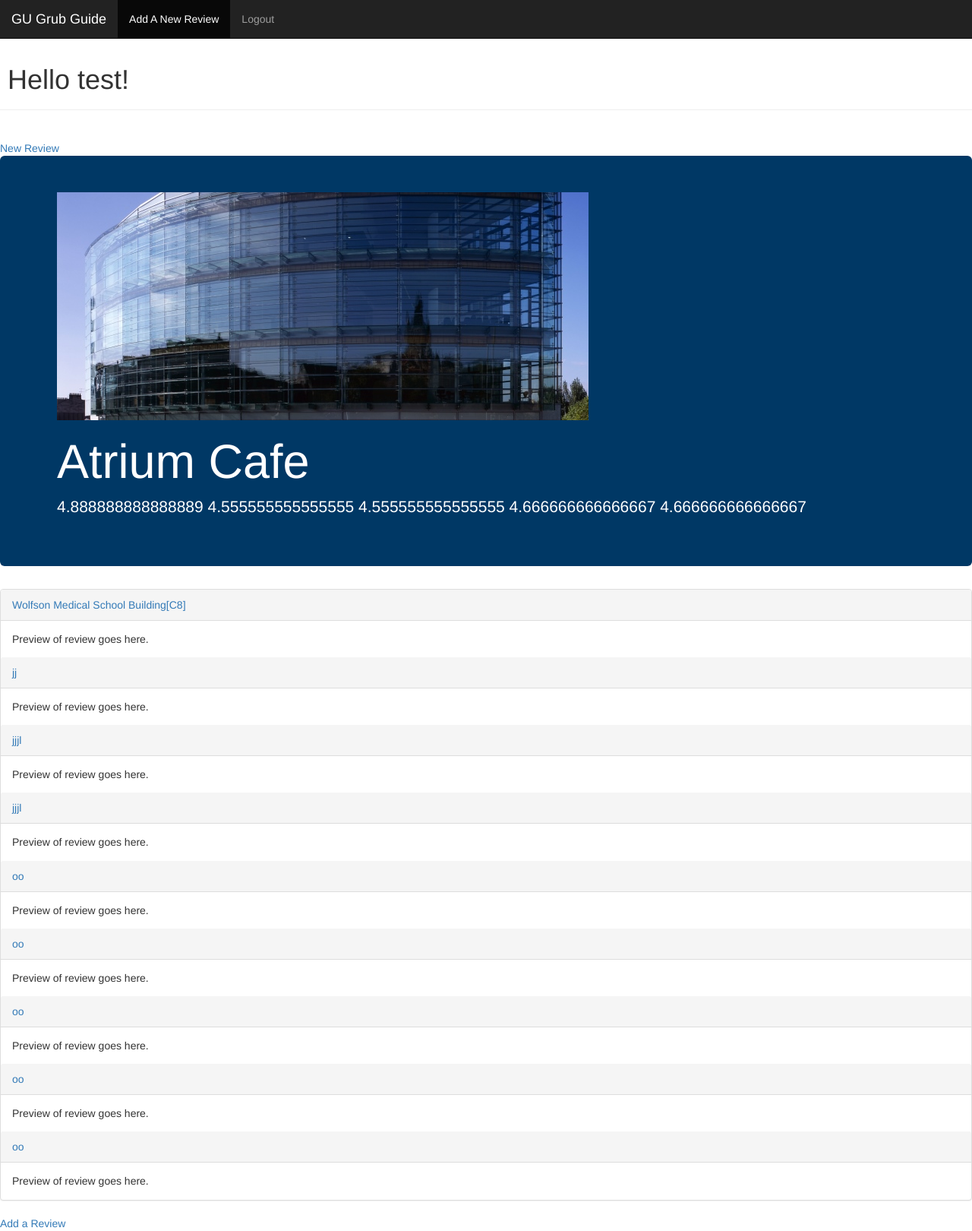
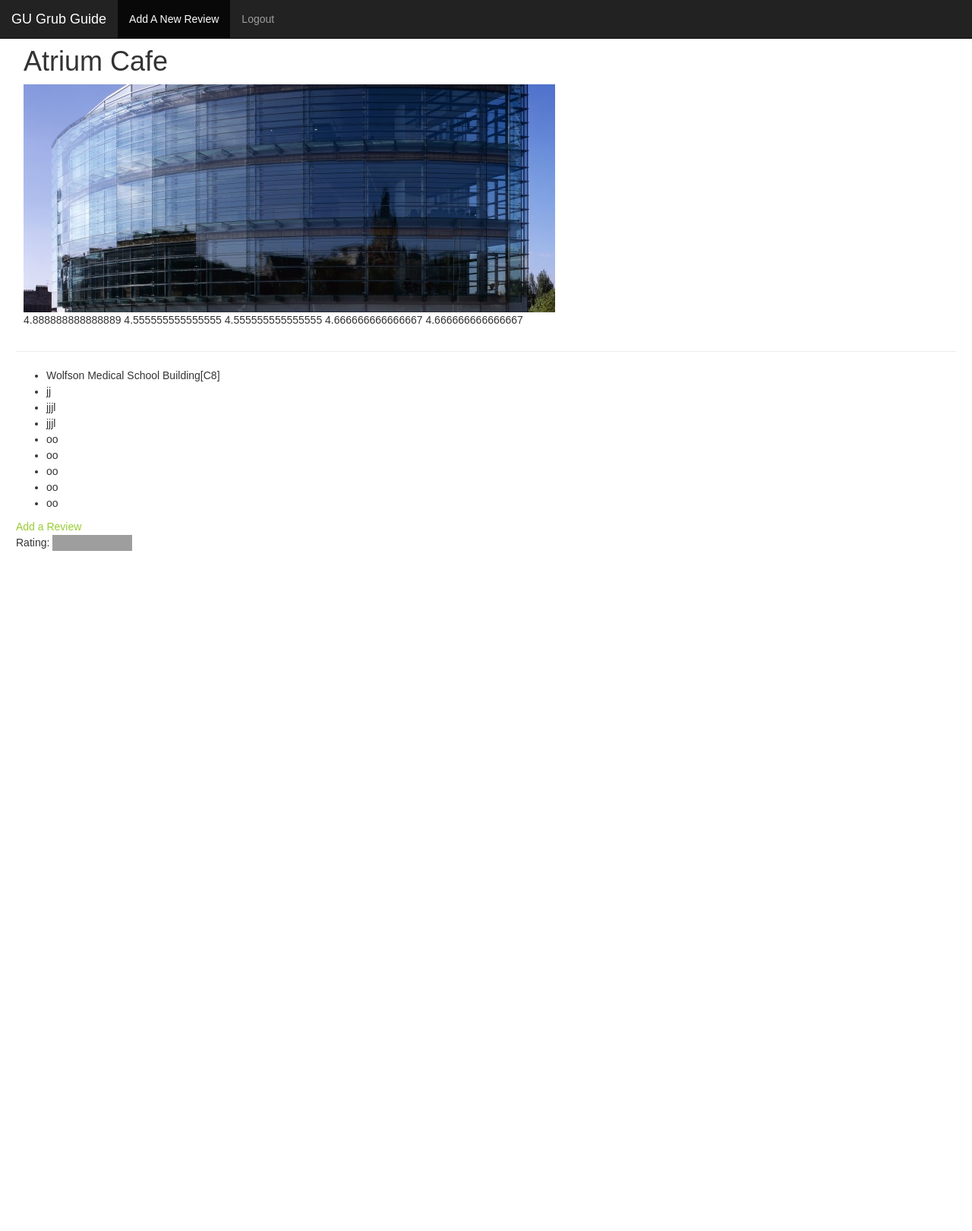
Before and after one commit to FergusMacNamara/ITechGroupProj, a Django app: a page that uses GUGrubGuide/templates/gugrub/base.html in a window 1280 px wide. Shown: the whole page at 76% size. After the commit the page ends 725 px from the top, so only its background shows below. Run offline with Django 3.2, Linux system fonts and the light colour scheme; a user stored in the database is signed in; data comes from the database, SQL or seed files in the repository; both versions use the stored data as it was after the commit; parts of the project's set-up code (start-up, migrations or seed data) failed here and were passed over; some libraries are stand-ins or nearby versions; grey boxes are pictures that could not be loaded.

Commit message:
star rating

```diff
--- a/GUGrubGuide/gugrub/forms.py
+++ b/GUGrubGuide/gugrub/forms.py
@@ -4,11 +4,22 @@ from django import forms
 from gugrub.models import Review, Eatery
 from django.contrib.auth.models import User
 
+from django.forms.fields import ChoiceField
+from django.forms.fields import MultipleChoiceField
+from django.forms.widgets import RadioSelect
+from django.forms.widgets import CheckboxSelectMultiple
+from django.forms.extras.widgets import SelectDateWidget
+
 class EateryReviewForm(forms.ModelForm):
+
+    CHOICES = (('1', 'One'), ('2', 'Two'),('3', 'Three'),('4', 'Four'),('5', 'Five'))
     date = forms.DateTimeInput
     title = forms.CharField(max_length=256, help_text="Please enter a title for your review.")
     description = forms.CharField(widget = forms.Textarea, help_text="Please describe your experience.")
-    qualityRating = forms.IntegerField(help_text="How would you rate the quality of the food/drink?", max_value=5, min_value=0)
+    qualityRating = forms.ChoiceField(choices=CHOICES, widget=RadioSelect, help_text="How would you rate the quality of the food/drink?",)
+    # quality= forms.ChoiceField(choices=CHOICES, widget=forms.RadioChoiceInput)
+
+    # choice_field = forms.ChoiceField(widget=forms.RadioSelect, choices=CHOICES)
     valueRating = forms.IntegerField(help_text="How would you rate the value of the food/drink?", max_value=5, min_value=0)
     atmosphereRating = forms.IntegerField(help_text="How would you rate the atmosphere?", max_value=5, min_value=0)
     serviceRating = forms.IntegerField(help_text="How would you rate the service?", max_value=5, min_value=0)
@@ -24,12 +35,21 @@ class EateryReviewForm(forms.ModelForm):
         model = Review
         fields = ('title', 'description', 'qualityRating', 'valueRating', 'atmosphereRating', 'serviceRating', 'recommendRating', 'picture')
 
+
+
 class NewReviewForm(forms.ModelForm):
+
+    CHOICES = (('1', 'One'), ('2', 'Two'),('3', 'Three'),('4', 'Four'),('5', 'Five'))
+
     eatery = forms.ModelChoiceField(queryset=Eatery.objects.all(), help_text="Please enter the eatery name.")
     date = forms.DateTimeInput
     title = forms.CharField(max_length=256, help_text="Please enter a title for your review.")
     description = forms.CharField(widget = forms.Textarea, help_text="Please describe your experience.")
-    qualityRating = forms.IntegerField(help_text="How would you rate the quality of the food/drink?", max_value=5, min_value=0)
+    # qualityRating = forms.IntegerField(help_text="How would you rate the quality of the food/drink?", max_value=5, min_value=0)
+    # choice_field = forms.ChoiceField(widget=forms.RadioSelect, choices=CHOICES)
+
+    qualityRating = forms.ChoiceField(choices=CHOICES, widget=RadioSelect, help_text="How would you rate the quality of the food/drink?",)
+
     valueRating = forms.IntegerField(help_text="How would you rate the value of the food/drink?", max_value=5, min_value=0)
     atmosphereRating = forms.IntegerField(help_text="How would you rate the atmosphere?", max_value=5, min_value=0)
     serviceRating = forms.IntegerField(help_text="How would you rate the service?", max_value=5, min_value=0)
--- /dev/null
+++ b/GUGrubGuide/static/css/stylesheet.css
@@ -0,0 +1,54 @@
+body{
+  margin      : 0;
+  padding     : 1.5em;
+  font-family : sans-serif;
+  line-height : 1.5;
+}
+
+p{
+  margin  : 0 0 1.5em;
+  padding : 0;
+}
+
+a{
+  color           : #9c3;
+  text-decoration : none;
+}
+
+.starRating:not(old){
+  display        : inline-block;
+  width          : 7.5em;
+  height         : 1.5em;
+  overflow       : hidden;
+  vertical-align : bottom;
+}
+
+.starRating:not(old) > input{
+  margin-right : -100%;
+  opacity      : 0;
+}
+
+.starRating:not(old) > label{
+  display         : block;
+  float           : right;
+  position        : relative;
+  background      : url('/static/images/star-off.svg');
+  background-size : contain;
+}
+
+.starRating:not(old) > label:before{
+  content         : '';
+  display         : block;
+  width           : 1.5em;
+  height          : 1.5em;
+  background      : url('/static/images/star-on.svg');
+  background-size : contain;
+  opacity         : 0;
+  transition      : opacity 0.2s linear;
+}
+
+.starRating:not(old) > label:hover:before,
+.starRating:not(old) > label:hover ~ label:before,
+.starRating:not(:hover) > :checked ~ label:before{
+  opacity : 1;
+}
--- a/GUGrubGuide/templates/gugrub/add_eatery_review.html
+++ b/GUGrubGuide/templates/gugrub/add_eatery_review.html
@@ -25,4 +25,6 @@
 
             <input type="submit" name="submit" value="Submit Review" />
         </form>
+
+
 {% endblock %}
--- a/GUGrubGuide/templates/gugrub/base.html
+++ b/GUGrubGuide/templates/gugrub/base.html
@@ -11,6 +11,12 @@
     <title>GUGrubGuide - {% block title %}Rate the food at Glasgow U!{% endblock %}</title>
 
     <link href="/static/css/bootstrap.css" rel="stylesheet">
+ <link rel="stylesheet" href="/static/css/stylesheet.css">
+
+<link href="/static/css/star-rating.min.css" media="all" rel="stylesheet" type="text/css" />
+<script src="/static/js/jquery.js"></script>
+<script src="/static/js/star-rating.min.js" type="text/javascript"></script>
+
 
     <!--[if lt IE 9]>
       <script src="https://oss.maxcdn.com/html5shiv/3.7.2/html5shiv.min.js"></script>
--- a/GUGrubGuide/templates/gugrub/eatery.html
+++ b/GUGrubGuide/templates/gugrub/eatery.html
@@ -5,38 +5,23 @@
 {% block title %}{{eatery_name}}{% endblock %}
 
 {% block body_block %}
-
-    {% if user.is_authenticated %}
     <div class="page-header">
-         <h1>Hello {{ user.username }}!</h1>
-    </div>
-    </br>
-    <a href="/gugrub/add_new_review/">New Review</a><br />
-    {% endif %}
-
-    <div class="jumbotron">
-        <div class="container">
+        <h1>{{ eatery.name }}</h1>
         <img src="{{MEDIA_URL}}{{eatery.picture}}"/>
-            <h1>{{ eatery.name }}</h1>
         <p>{{eatery.averageQualityRating}}
         {{eatery.averageValueRating}}
         {{eatery.averageAtmosphereRating}}
         {{eatery.averageServiceRating}}
         {{eatery.averageRecommendRating}}</p>
     </div>
-    </div>
-
         <p>{{ avgQ }} </p>
         {% if eatery %}
             {% if reviews %}
-            <div class="panel panel-default">
+            <ul>
                 {% for review in reviews %}
-                <div class="panel-heading"><a href="#">{{ review.title }}</a></div>
-                <div class="panel-body">
-                    <p class="list-group-item-text">Preview of review goes here. </p>
-                </div>
+                <li>{{ review.title }}</a></li>
                 {% endfor %}
-            </div>
+            </ul>
             {% else %}
                 <strong>No reviews currently.</strong>
             {% endif %}
@@ -46,4 +31,20 @@
         {% if user.is_authenticated %}
         <a href="{% url 'add_eatery_review' eatery.slug %}">Add a Review</a><br />
         {% endif %}
+<p>
+      Rating:
+      <span class="starRating">
+        <input id="rating5" type="radio" name="rating" value="5">
+        <label for="rating5">5</label>
+        <input id="rating4" type="radio" name="rating" value="4">
+        <label for="rating4">4</label>
+        <input id="rating3" type="radio" name="rating" value="3" checked>
+        <label for="rating3">3</label>
+        <input id="rating2" type="radio" name="rating" value="2">
+        <label for="rating2">2</label>
+        <input id="rating1" type="radio" name="rating" value="1">
+        <label for="rating1">1</label>
+      </span>
+    </p>
+
 {% endblock %}
--- a/GUGrubGuide/templates/gugrub/index.html
+++ b/GUGrubGuide/templates/gugrub/index.html
@@ -13,6 +13,7 @@
     </br>
     <a href="/gugrub/add_new_review/">New Review</a><br />
     {% endif %}
+
 
     <div class="jumbotron">
         <div class="container">
@@ -31,6 +32,7 @@
             <div class="row">
                 <div class="col-md-4">
                 <h2><a href="/gugrub/eatery/{{ eatery.slug }}">{{ eatery.name }} {{eatery.averageRating}}</a></h2>
+                  <!--<img src="{{MEDIA_URL}}{{eatery.picture}}"/>-->
                 <p>Preview goes here. </p>
                 <p><a class="btn btn-default" href="#" role="button">View details &raquo;</a></p>
                 </div>
```
Also changed, not shown: GUGrubGuide/static/css/teststar.css (added, +87 -0 lines), GUGrubGuide/templates/gugrub/add_new_review.html (+36 -1 lines), GUGrubGuide/templates/gugrub/example.html (added, +29 -0 lines), GUGrubGuide/templates/gugrub/teststart.html (added, +20 -0 lines), GUGrubGuide/db.sqlite3, GUGrubGuide/gugrub/views.py (line endings or trailing spaces), GUGrubGuide/static/images/star-on.svg (added). Lines whose indentation alone changed are shown as unchanged.
